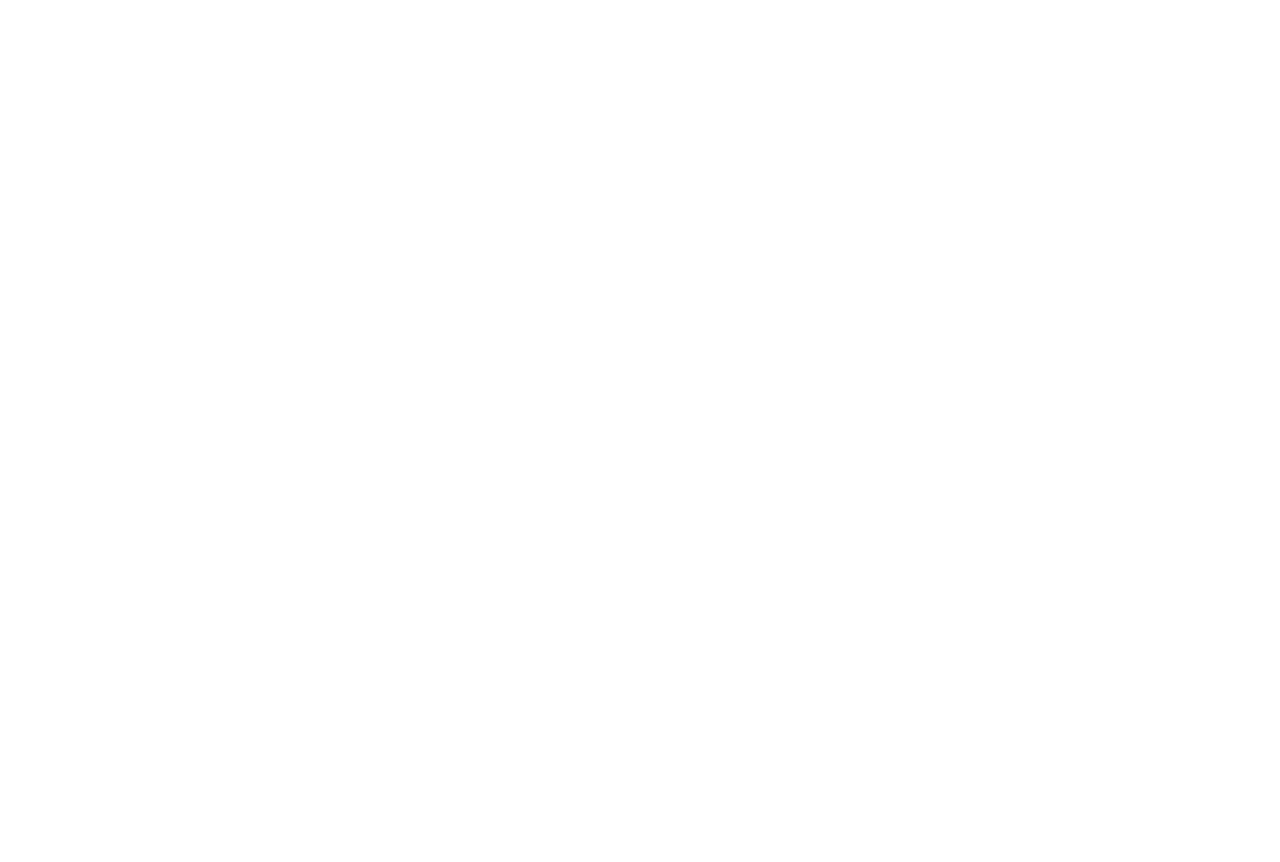
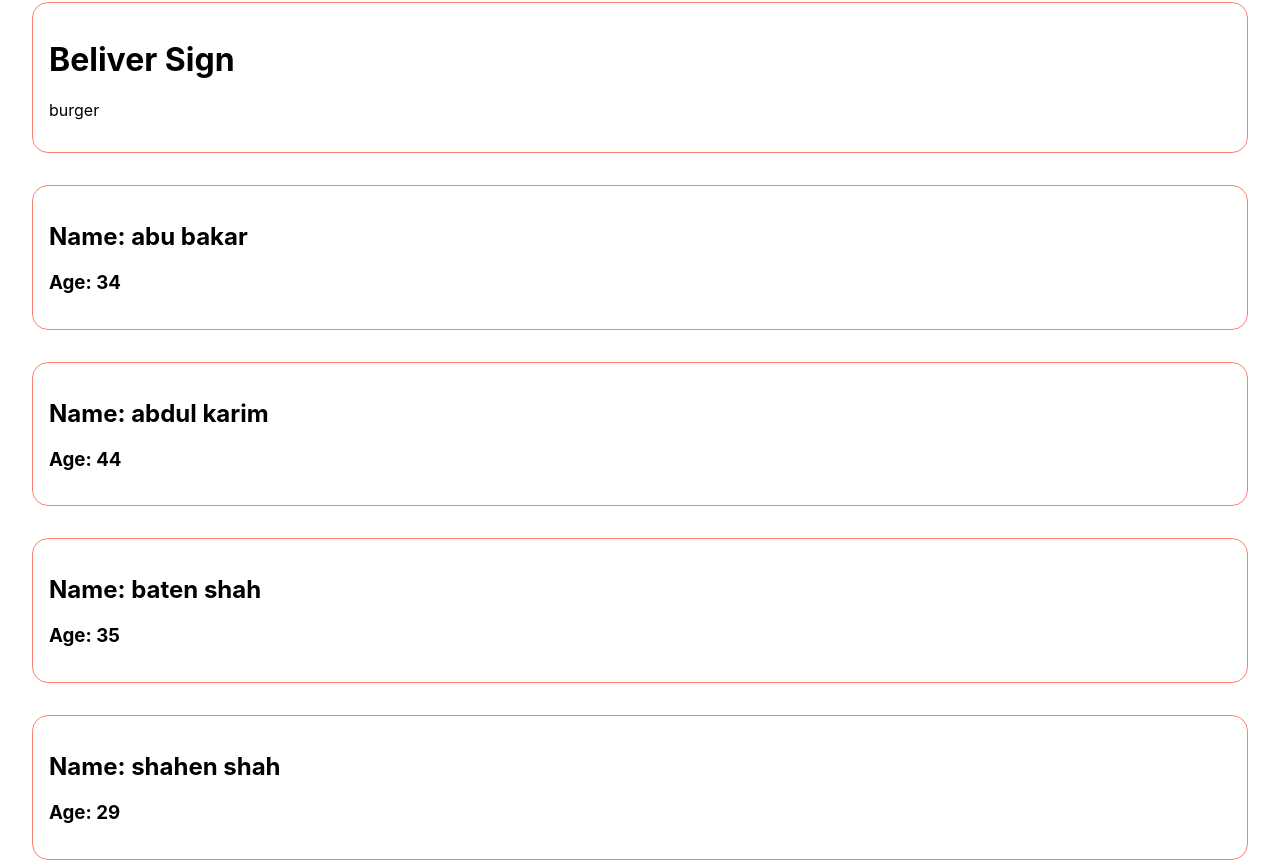
Before and after one commit to ruhulamin111/react-basic, a React (Create React App) app: page / in a window 1280 px wide. Shown: the part 766-1628 px from the top of the page. Before the commit the page ends 800 px from the top, so only its background shows below. Built offline with nearby package versions, Linux system fonts and the light colour scheme.

Commit message:
array of object dynamic load

```diff
--- a/src/App.css
+++ b/src/App.css
@@ -38,7 +38,8 @@
   }
 }
 
-.shop {
+.shop,
+.school {
   border: 1px solid salmon;
   padding: 1em;
   margin: 2em;
--- a/src/App.js
+++ b/src/App.js
@@ -1,11 +1,24 @@
 import './App.css';
 
 function App() {
-  const products = ['chips', 'ice cream', 'chocolet', 'biscuit']
+  const products = ['chips', 'ice cream', 'chocolet', 'biscuit', 'burger']
+  const students = [
+    { name: 'abu bakar', age: 34 },
+    { name: 'abdul karim', age: 44 },
+    { name: 'baten shah', age: 35 },
+    { name: 'shahen shah', age: 29 },
+    { name: 'niyamot ullah', age: 38 }
+  ]
   return (
     <div>
       {
         products.map(product => <Shop name={product}></Shop>)
+      }
+      {
+        students.map(student => <Seven
+          name={student.name}
+          age={student.age}
+        ></Seven>)
       }
 
       {/* <Shop name='def' age='25'></Shop> */}
@@ -13,9 +26,16 @@
     </div>
   );
 }
+function Seven(props) {
+  return (
+    <div className='school'>
+      <h2>Name: {props.name} </h2>
+      <h3>Age: {props.age}</h3>
+    </div>
+  )
+}
 
 function Shop(props) {
-
   return (
     <div className='shop'>
       <h1>Beliver Sign</h1>
```
